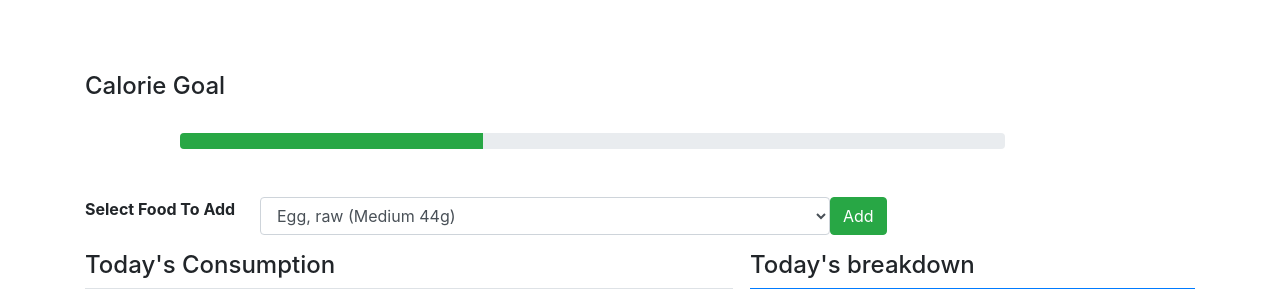
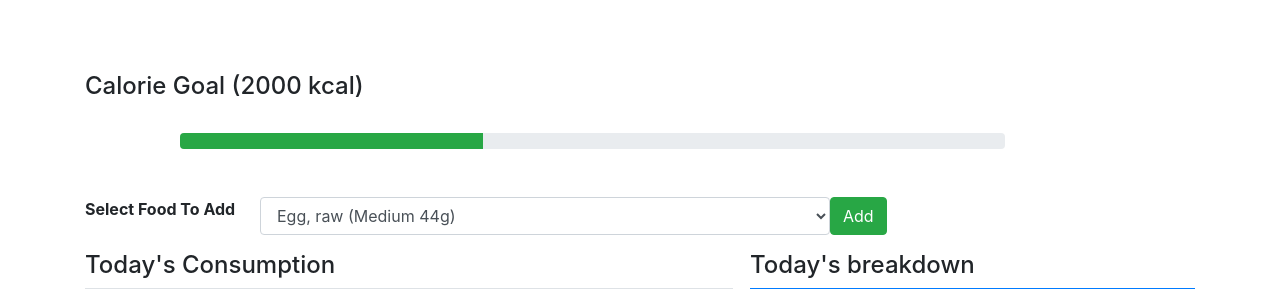
Before and after one commit to astoszek/CalorieTracker, a Django app: page / in a window 1280 px wide. Shown: the part 56-345 px from the top of the page. Run offline with Django 5.2, Linux system fonts and the light colour scheme; a user stored in the database is signed in; data comes from the database, SQL or seed files in the repository; both versions use the stored data as it was after the commit; some libraries are stand-ins or nearby versions.

Commit message:
Index html changes

```diff
--- a/myapp/templates/myapp/index.html
+++ b/myapp/templates/myapp/index.html
@@ -17,7 +17,7 @@
 
     <br><br><br>
 
-    <h4>Calorie Goal</h4>
+    <h4>Calorie Goal (2000 kcal)</h4>
     <br>
     <div class="row">
         <div class="col-md-9 offset-1">
```
Also changed, not shown: db.sqlite3.
